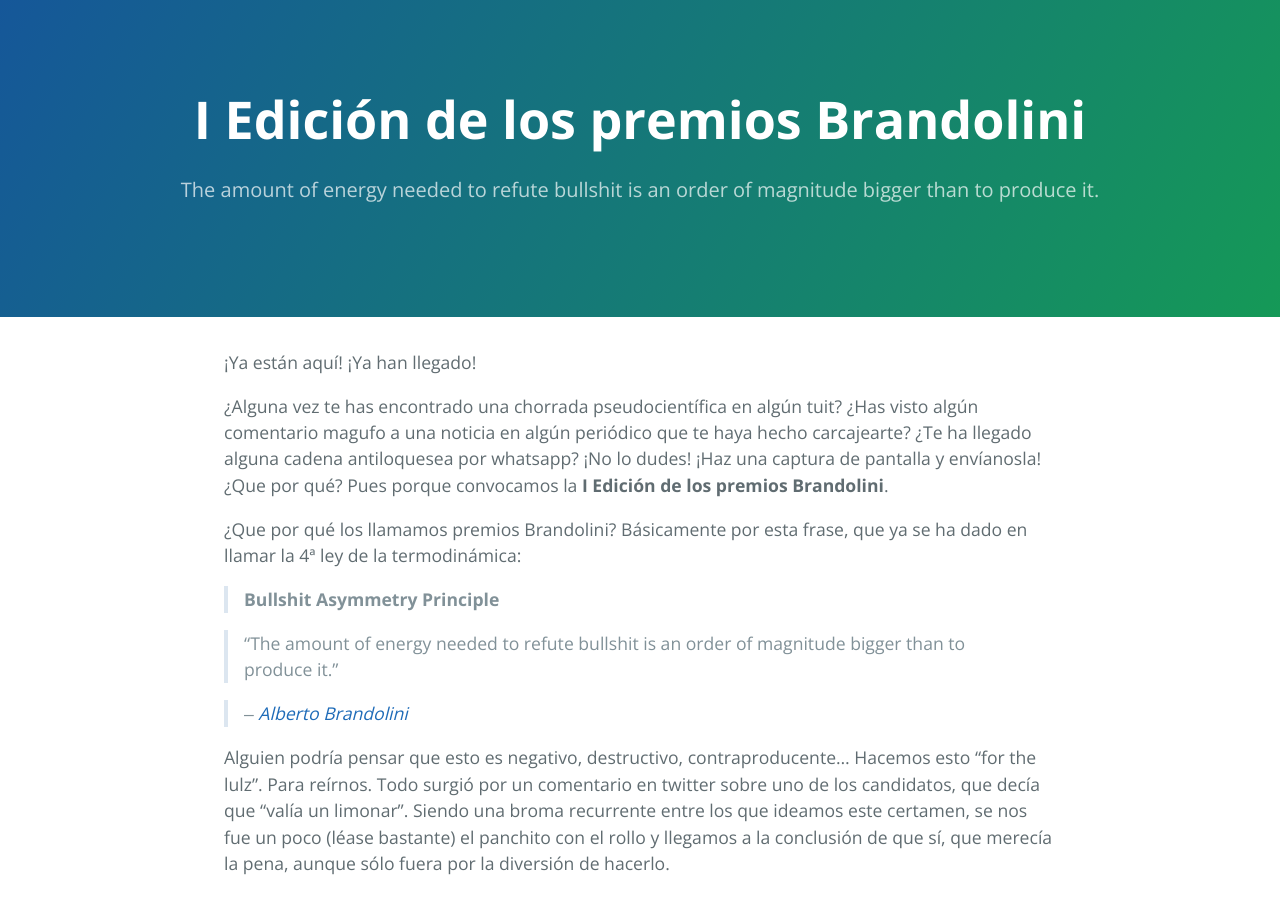
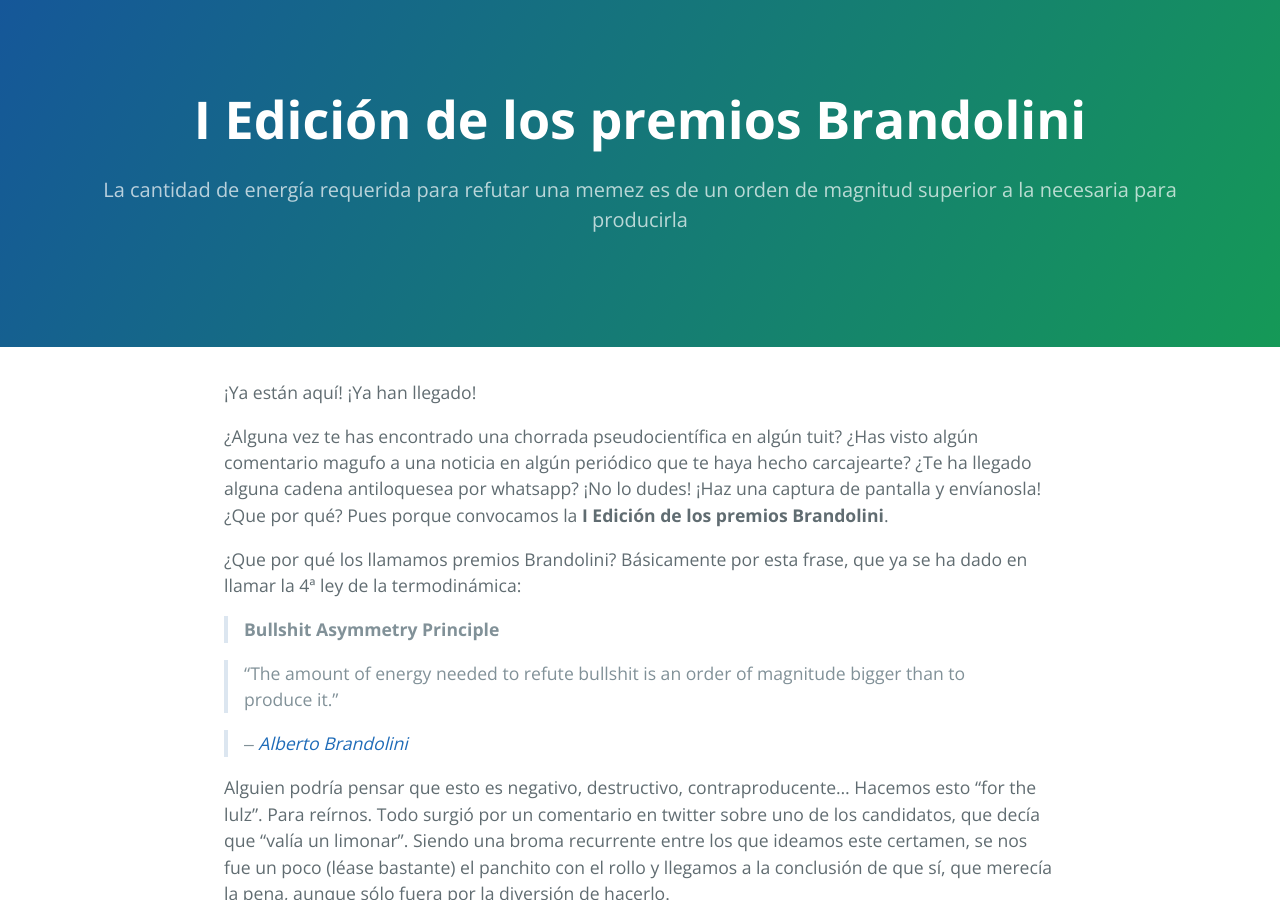
Before and after one commit to bardolini/bardolini.github.io, a Jekyll site: the page built from index.md, in a window 1280 px wide and 900 px high. Built offline with Jekyll 4.4.1, drawn with Linux system fonts in a browser that asks for light colours.

Commit message:
Update index.md
fixes #1

```diff
--- a/index.md
+++ b/index.md
@@ -1,6 +1,6 @@
 ---
 title: I Edición de los premios Brandolini
-tagline: The amount of energy needed to refute bullshit is an order of magnitude bigger than to produce it.
+tagline: La cantidad de energía requerida para refutar una memez es de un orden de magnitud superior a la necesaria para producirla
 ---
 
 ¡Ya están aquí! ¡Ya han llegado!
```
